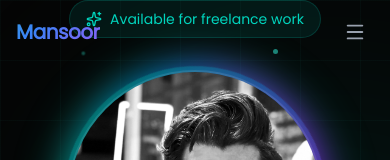
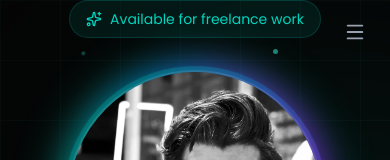
Before and after one commit to Mansoor1619/MansoorPortfolioWebsite, a React (Vite) app: page / in a window 390 px wide. Shown: the top 160 px of the page. Built offline with nearby package versions, Linux system fonts and the light colour scheme.

Commit message:
Hide navbar logo on mobile when at top of page, show on scroll

```diff
--- a/src/components/Navbar.tsx
+++ b/src/components/Navbar.tsx
@@ -31,7 +31,7 @@ const Navbar: React.FC = () => {
         <div className="flex items-center justify-between h-16 md:h-20">
           <div className="flex-shrink-0 group">
             <h1 className="text-xl sm:text-2xl md:text-3xl font-bold gradient-text tracking-tight">
-              <span className="md:hidden">Mansoor</span>
+              <span className={`md:hidden transition-opacity duration-300 ${scrolled ? 'opacity-100' : 'opacity-0 pointer-events-none'}`}>Mansoor</span>
               <span className="hidden md:inline">Muhammad Mansoor</span>
             </h1>
           </div>
```
